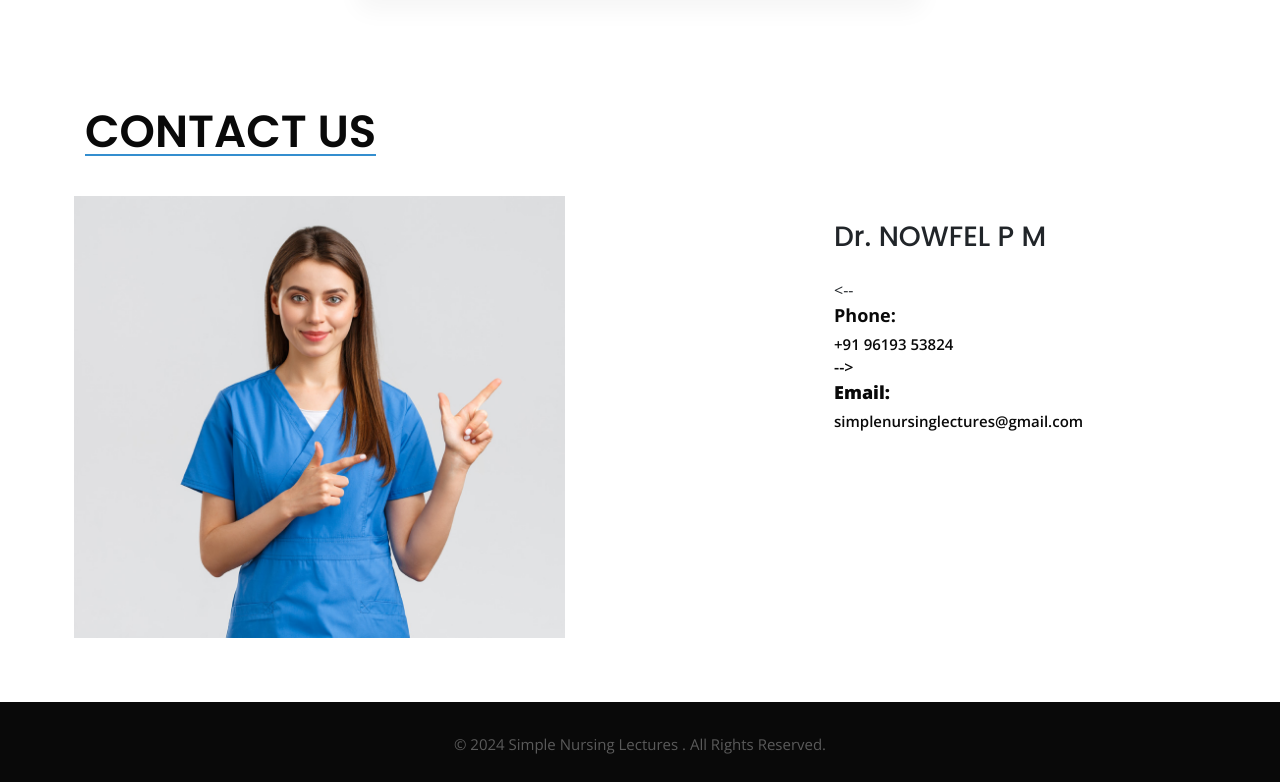
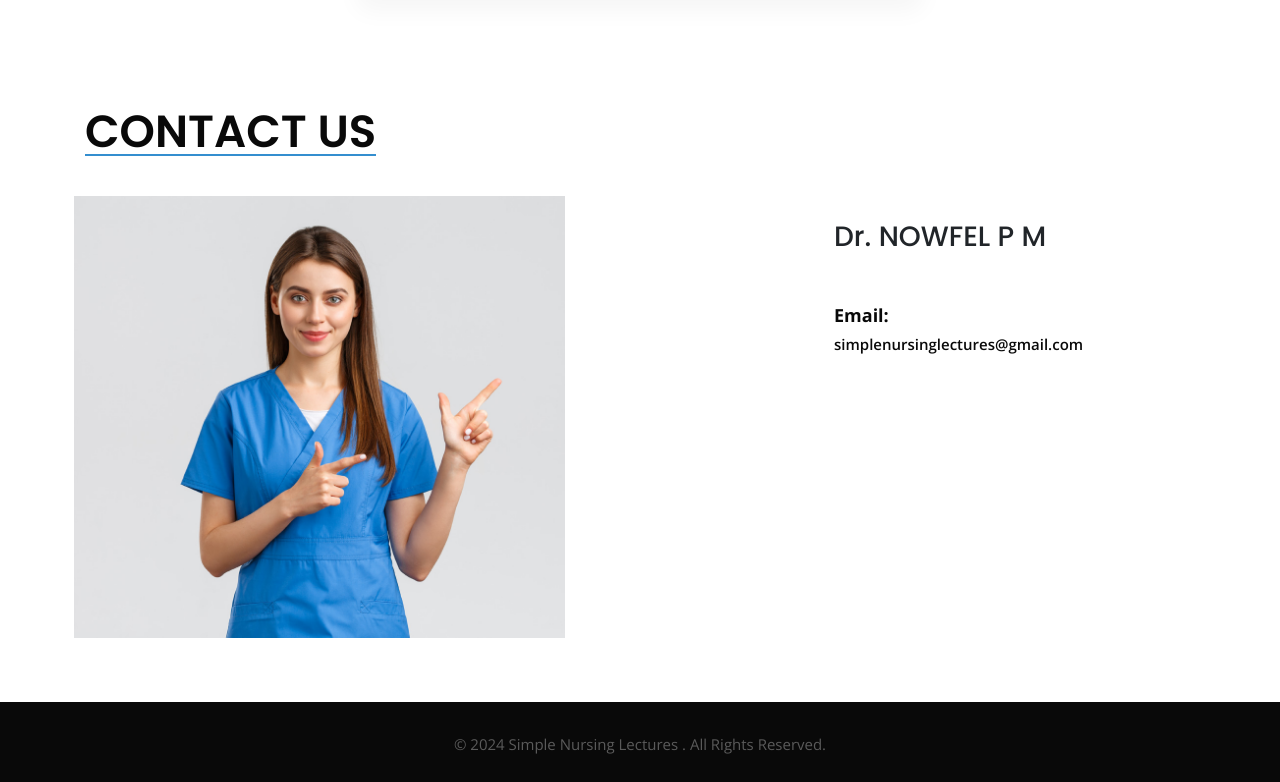
Before and after one commit to yadhu-cu/Simple-Nursing-Lectures-Static-Website, a plain HTML site: page index.html in a window 1280 px wide. Shown: the part 2625-3407 px from the top of the page. Drawn offline with nearby package versions, Linux system fonts and the light colour scheme.

Commit message:
Update index.html

```diff
--- a/index.html
+++ b/index.html
@@ -541,7 +541,7 @@
           <br />
           <h3>Dr. NOWFEL P M</h3>
           <br />
-          <--<b>Phone:</b>
+          <!--<b>Phone:</b>
           <p><a href="tel:+91 96193 53824">+91 96193 53824</p>-->
           <br />
           <b>Email:</b>
```
